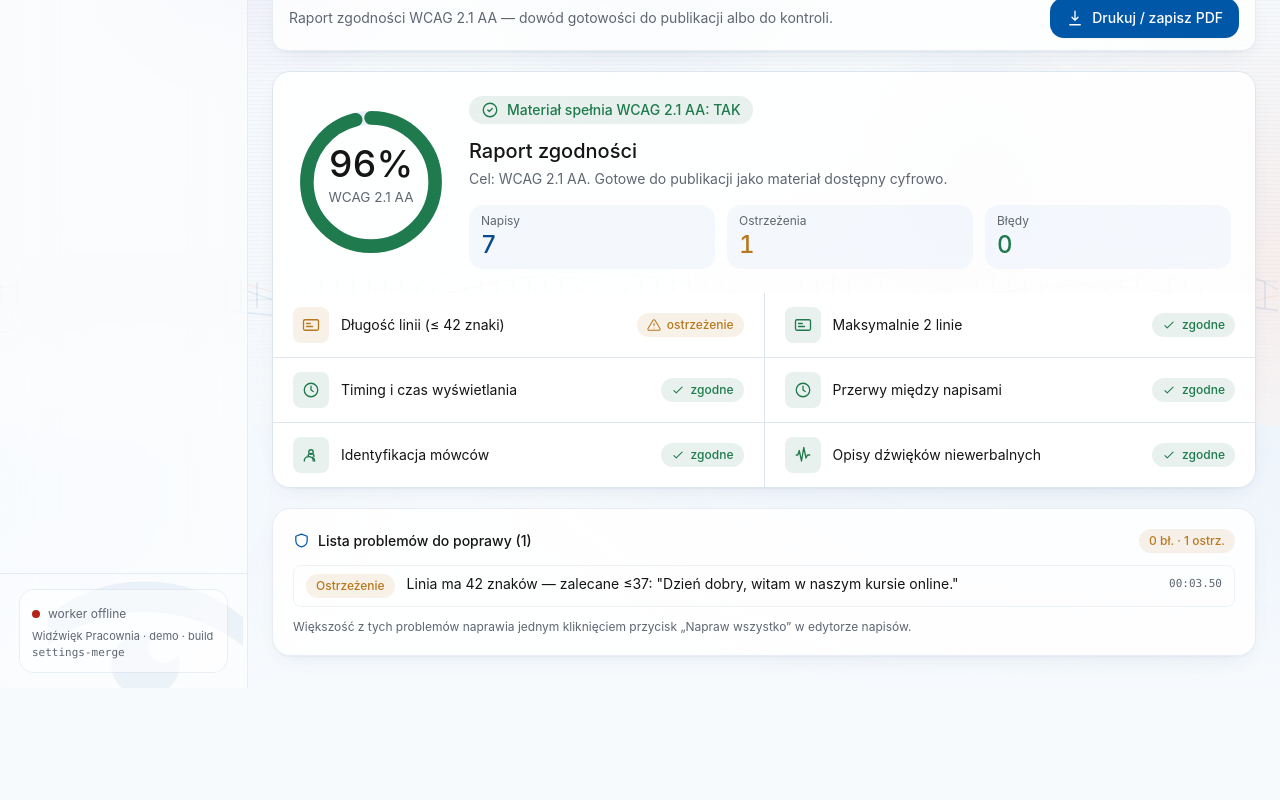
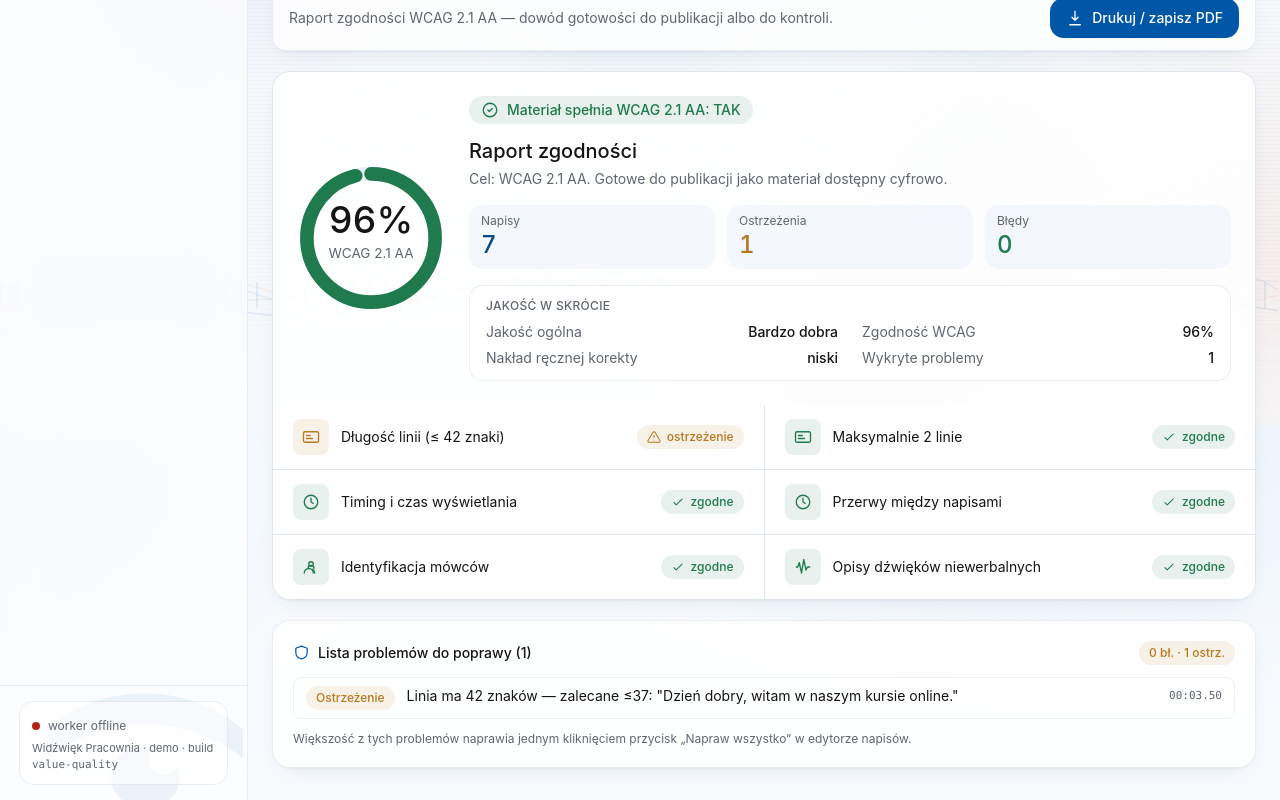
Before and after one commit to DrNicoArt/widzwiek-saas, a Next.js app in the folder web/: page /app/projekty/p1/raport in a window 1280 px wide. Shown: the part 375-1175 px from the top of the page. Before the commit the page ends 1063 px from the top, so only its background shows below. Built offline with nearby package versions, Linux system fonts and the light colour scheme; no server answers.

Commit message:
ux(value+quality): warstwa jakosci jezykiem klienta w raporcie (Jakosc ogolna / WCAG% / naklad korekty / wykryte problemy) + pulpit wartosci na Przegladzie (oszczednosc vs ~10 zl/min, projekty/minuty/problemy z realnych jobow) + naglowek Ustawien bez zargonu. Bez nowych ekranow. marker value-quality

```diff
--- a/web/src/app/app/page.tsx
+++ b/web/src/app/app/page.tsx
@@ -23,6 +23,7 @@ const score = Math.max(0, 100 - DEMO_DOC.wcag.stats.error_count * 15 - DEMO_DOC.
 
 export default function Przeglad() {
   const [stats, setStats] = useState(DEMO_STATS);
+  const [value, setValue] = useState<{ minutes: number; projects: number; issues: number; savings: number } | null>(null);
   useEffect(() => {
     listJobs().then((jobs: Job[]) => {
       if (!jobs || jobs.length === 0) return;
@@ -35,6 +36,10 @@ export default function Przeglad() {
         { label: "Zgodne z WCAG", value: ok, icon: "checkCircle" },
         { label: "Do poprawy", value: review, icon: "alert" },
       ]);
+      const done = jobs.filter((j) => j.result);
+      const minutes = done.reduce((a, j) => a + Math.max(1, Math.ceil((j.result!.media.duration_ms || 0) / 60000)), 0);
+      const issues = done.reduce((a, j) => a + j.result!.wcag.stats.error_count + j.result!.wcag.stats.warning_count, 0);
+      setValue({ minutes, projects: jobs.length, issues, savings: minutes * 10 });
     }).catch(() => {});
   }, []);
   return (
@@ -76,6 +81,22 @@ export default function Przeglad() {
         ))}
       </motion.div>
 
+      {value && value.projects > 0 && (
+        <motion.div initial="hidden" whileInView="show" viewport={inView} variants={fadeUp}
+          className="mb-8 flex flex-wrap items-center justify-between gap-4 rounded-2xl border border-ok/30 bg-ok/5 p-5">
+          <div>
+            <p className="text-xs uppercase tracking-wide text-muted">Wartość, którą już uzyskałeś</p>
+            <p className="mt-1 text-2xl font-medium text-graphite tnum">≈ {value.savings} zł zaoszczędzone</p>
+            <p className="text-xs text-muted">vs ręczne napisy ~10 zł/min · {value.minutes} min przetworzonego materiału</p>
+          </div>
+          <div className="flex gap-6 text-center">
+            <div><div className="tnum text-xl font-medium text-graphite">{value.projects}</div><div className="text-xs text-muted">projekty</div></div>
+            <div><div className="tnum text-xl font-medium text-graphite">{value.minutes}</div><div className="text-xs text-muted">minuty</div></div>
+            <div><div className="tnum text-xl font-medium text-graphite">{value.issues}</div><div className="text-xs text-muted">problemy WCAG</div></div>
+          </div>
+        </motion.div>
+      )}
+
       {/* Skrót raportu WCAG + ostatnie projekty */}
       <div className="grid gap-6 lg:grid-cols-[1fr_1.6fr]">
         <motion.div initial="hidden" whileInView="show" viewport={inView} variants={fadeUp}
--- a/web/src/app/app/ustawienia/page.tsx
+++ b/web/src/app/app/ustawienia/page.tsx
@@ -150,7 +150,7 @@ function UstawieniaInner() {
       <PageHeader
         icon="settings"
         title="Ustawienia"
-        desc="Strategia orkiestratora, źródła transkryptu, dźwięki niewerbalne i status systemu. Szczegóły providerów są ukryte w trybie zaawansowanym."
+        desc="Jakość i przetwarzanie, dźwięki, format napisów, plan i bezpieczeństwo — wszystko w jednym miejscu. Bez technicznego żargonu."
       />
 
       <div className="flex flex-col gap-6 md:flex-row">
--- a/web/src/components/shell/Sidebar.tsx
+++ b/web/src/components/shell/Sidebar.tsx
@@ -45,7 +45,7 @@ export default function Sidebar({ workerUp }: { workerUp: boolean | null }) {
         <div className="rounded-xl bg-white/60 px-3 py-2.5 ring-1 ring-hair/60">
           <StatusDot tone={workerUp === false ? "err" : workerUp ? "ok" : "neutral"}
             label={workerUp === false ? "worker offline" : workerUp ? "system online" : "łączenie…"} />
-          <p className="mt-1 text-[11px] text-muted">Widźwięk Pracownia · demo · build <span className="font-mono">settings-merge</span></p>
+          <p className="mt-1 text-[11px] text-muted">Widźwięk Pracownia · demo · build <span className="font-mono">value-quality</span></p>
         </div>
       </div>
     </aside>
--- a/web/src/components/wcag/WcagReport.tsx
+++ b/web/src/components/wcag/WcagReport.tsx
@@ -23,6 +23,9 @@ const RULES: { code: string; label: string; icon: IconName }[] = [
 export default function WcagReport({ report }: { report: Report }) {
   const score = scoreOf(report);
   const ok = report.compliant;
+  const problems = report.stats.error_count + report.stats.warning_count;
+  const jakosc = score >= 90 ? "Bardzo dobra" : score >= 75 ? "Dobra" : score >= 50 ? "Do przeglądu" : "Wymaga pracy";
+  const naklad = report.stats.error_count === 0 && report.stats.warning_count <= 2 ? "niski" : report.stats.error_count <= 2 ? "średni" : "wysoki";
   const C = 2 * Math.PI * 52;
   const offset = C * (1 - score / 100);
   const ring = ok ? "#1F7A4D" : "#B42318";
@@ -84,6 +87,15 @@ export default function WcagReport({ report }: { report: Report }) {
               </div>
             ))}
           </div>
+          <div className="mt-4 rounded-xl border border-hair/60 bg-white px-4 py-3">
+            <p className="mb-2 text-xs font-medium uppercase tracking-wide text-muted">Jakość w skrócie</p>
+            <dl className="grid grid-cols-1 gap-x-6 gap-y-1.5 text-sm sm:grid-cols-2">
+              <div className="flex justify-between gap-3"><dt className="text-muted">Jakość ogólna</dt><dd className="font-medium text-graphite">{jakosc}</dd></div>
+              <div className="flex justify-between gap-3"><dt className="text-muted">Zgodność WCAG</dt><dd className="font-medium text-graphite">{score}%</dd></div>
+              <div className="flex justify-between gap-3"><dt className="text-muted">Nakład ręcznej korekty</dt><dd className="font-medium text-graphite">{naklad}</dd></div>
+              <div className="flex justify-between gap-3"><dt className="text-muted">Wykryte problemy</dt><dd className="font-medium text-graphite">{problems}</dd></div>
+            </dl>
+          </div>
         </div>
       </div>
 
```
